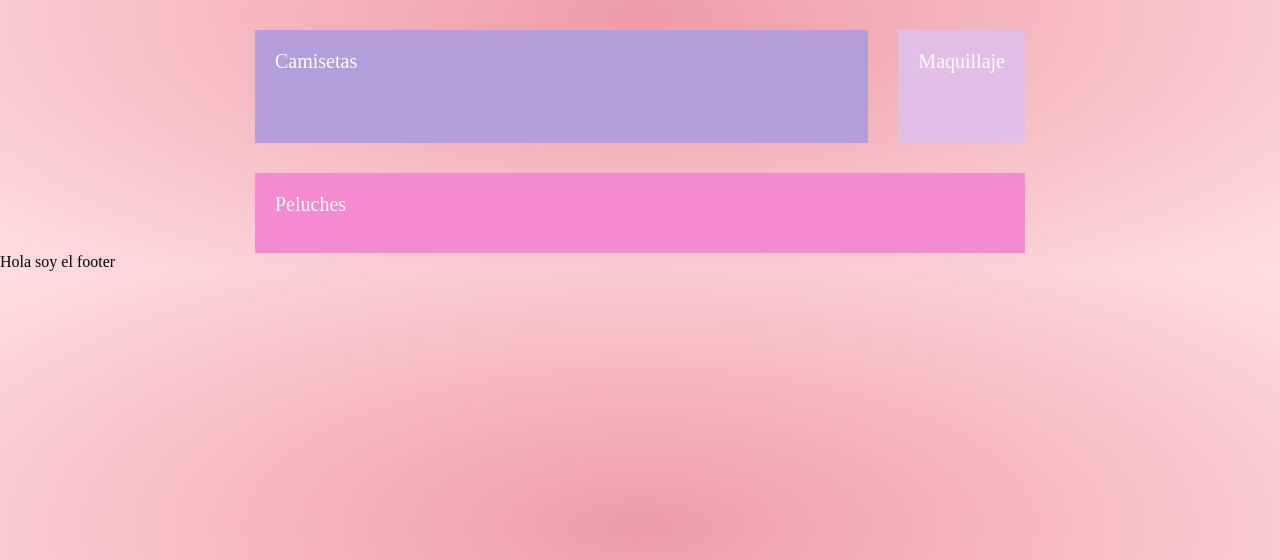
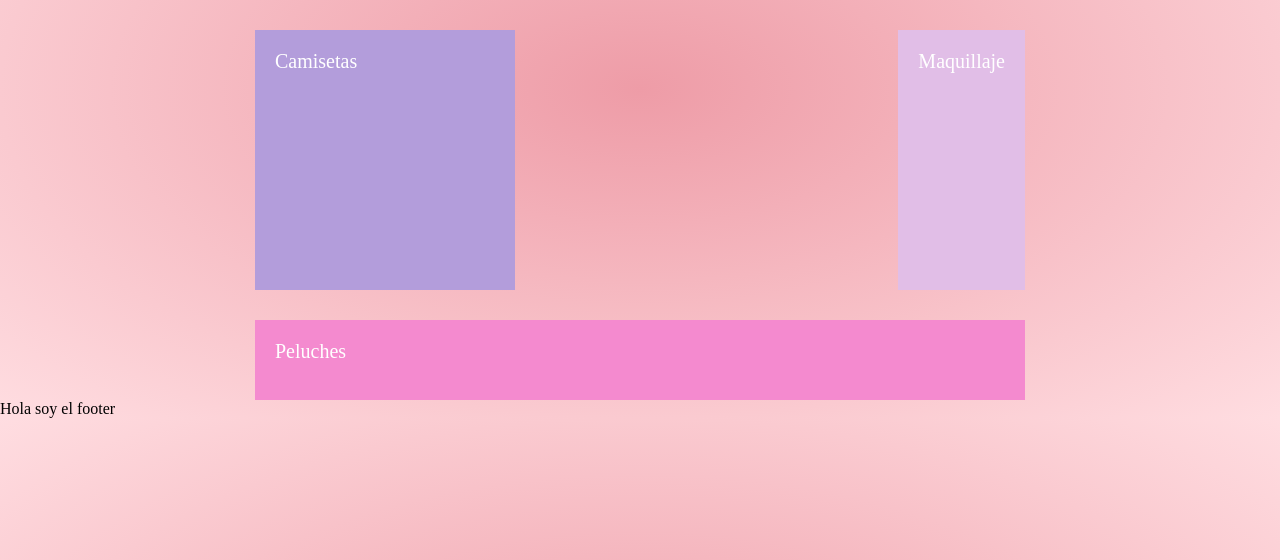
Before and after one commit to blindbud/animaciones, a plain HTML site: page index.html in a window 1280 px wide. In both pictures the pointer is over the element "Camisetas". Shown: the part 240-800 px from the top of the page. Drawn offline with Linux system fonts and the light colour scheme.

Commit message:
Añadi animacion

```diff
--- a/css/style.css
+++ b/css/style.css
@@ -84,7 +84,8 @@ nav ul li a {
 .item2:hover {
     background: #B39DDB;
     grid-area: main;
-
+    width: 220px;
+    height: 220px;
 
     display: grid;
 
```
